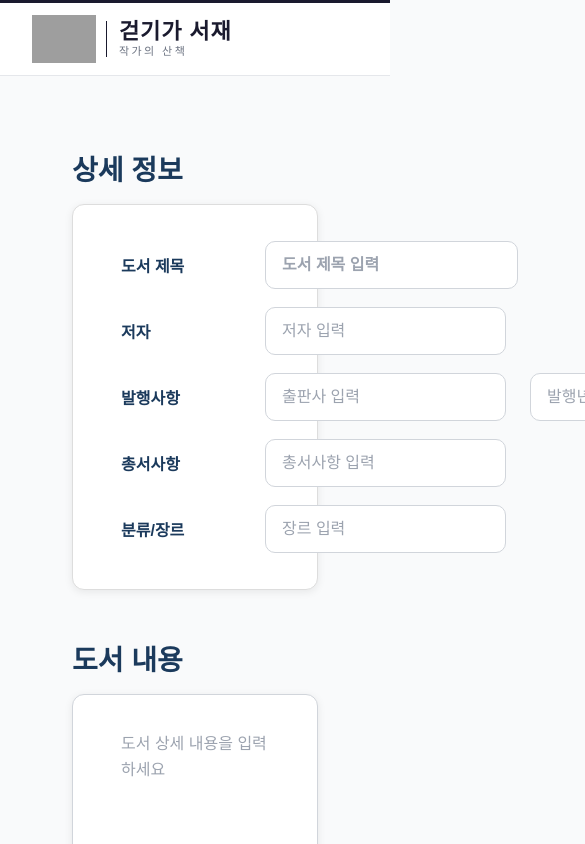
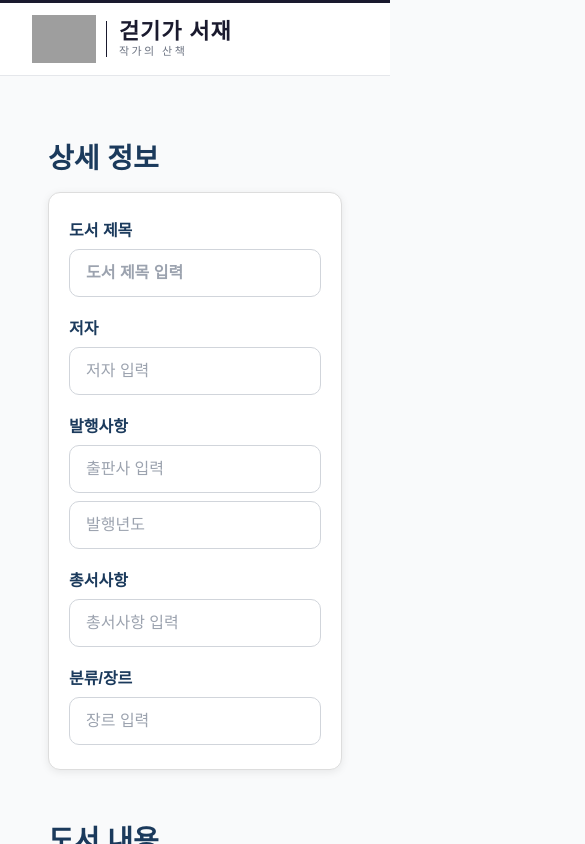
Before and after one commit to Writers-Walk/Frontend, a React (Vite) app: page /register in a window 390 px wide. Shown: the top 844 px of the page, 585 px wide, since content can reach past the window. Built offline with nearby package versions, Linux system fonts and the light colour scheme; grey boxes are pictures that could not be loaded; a web font is replaced by a local one.

Commit message:
bookcreate 반응형 작업 및 경로수정, README.md 수정

```diff
--- a/src/App.jsx
+++ b/src/App.jsx
@@ -5,7 +5,7 @@ import Layout from './Layout/components/Layout';
 
 import MainPage from './main/pages/mainpage';
 import CoverGeneratePage from './CoverGeneratePage/CoverGeneratePage';
-import BookDetailPage from './BookDetailPage/BookDetailPage';
+import BookDetailPage from './BookDetailPage/pages/BookDetailPage';
 import BookCreate from './BookCreate/pages/BookCreate';
 
 
--- a/src/BookCreate/css/BookCreate.css
+++ b/src/BookCreate/css/BookCreate.css
@@ -69,30 +69,27 @@ h2 {
 /* ===== 기본 input ===== */
 
 .info-row input {
-  width: 360px;
-
+  flex: 1;
+  min-width: 0;
   padding: 14px 16px;
-
   border: 1px solid #d1d5db;
   border-radius: 10px;
-
   font-size: 16px;
+  box-sizing: border-box;
 }
 
 /* ===== 제목 input ===== */
 
 .title-input {
-  width: 580px !important;
-
+  flex: 1;
+  min-width: 0;        /* width: 580px 제거 */
   font-size: 20px;
   font-weight: 600;
-
   font-family: Pretendard, sans-serif;
-
   padding: 14px 16px;
-
   border: 1px solid #d1d5db;
   border-radius: 10px;
+  box-sizing: border-box;
 }
 
 /* ===== 발행사항: 출판사 + 발행년도 ===== */
@@ -108,7 +105,9 @@ h2 {
 }
 
 .year-input {
-  width: 160px !important;
+  flex: 0 0 auto;
+  width: 160px;
+  min-width: 0;
 }
 
 /* ===== 도서 내용 ===== */
@@ -187,3 +186,43 @@ textarea:focus {
   background-color: #1B3A5C;
   transform: translateY(-1px);
 }
+
+
+
+@media (max-width: 600px) {
+  .book-create-page {
+    padding: 20px 16px;
+  }
+
+  .book-info-box {
+    padding: 24px 20px;
+  }
+
+  .info-row {
+    flex-direction: column;
+    align-items: flex-start;
+    gap: 8px;
+  }
+
+  .info-row label {
+    width: auto;
+  }
+
+  .info-row input,
+  .title-input,
+  .year-input {
+    width: 100% !important;
+    max-width: 100% !important;
+    flex: none;
+    box-sizing: border-box;
+  }
+  .publish-row {
+    flex-direction: column;
+    align-items: flex-start;
+  }
+
+  .publish-row .year-input {
+    width: 100% !important;
+    max-width: 100% !important;
+  }
+}
--- a/src/BookCreate/pages/BookCreate.jsx
+++ b/src/BookCreate/pages/BookCreate.jsx
@@ -11,6 +11,7 @@ function BookCreate() {
     author: "", // 저자
     publisher: "", // 출판사
     publishedDt: "", //발행년도
+    publicationDt: "",
     seriesInfo: "", // 총서사항
     genre: "", // 장르
     content: "", // 상세 설명
@@ -99,7 +100,7 @@ function BookCreate() {
                 />
               </div>
 
-              <div className="info-row">
+              <div className="info-row publish-row">
                 <label>발행사항</label>
                 <input
                   type="text"
@@ -116,6 +117,7 @@ function BookCreate() {
                   value={book.publicationDt}
                   onChange={handleChange}
                   maxLength={30}
+                  className="year-input"
                 />
               </div>
 
--- a/src/main/components/RegisterButton.jsx
+++ b/src/main/components/RegisterButton.jsx
@@ -6,7 +6,7 @@ const RegisterButton = ({ variant = 'primary' }) => {
   const navigate = useNavigate();
 
   const handleClick = () => {
-    navigate('/book-create');
+    navigate('/register');
   };
 
   return (
```
Also changed, not shown: src/BookDetailPage/pages/BookDetailPage.jsx (+6 -6 lines), 1 other file (tests, documents, lock files or other folders).
